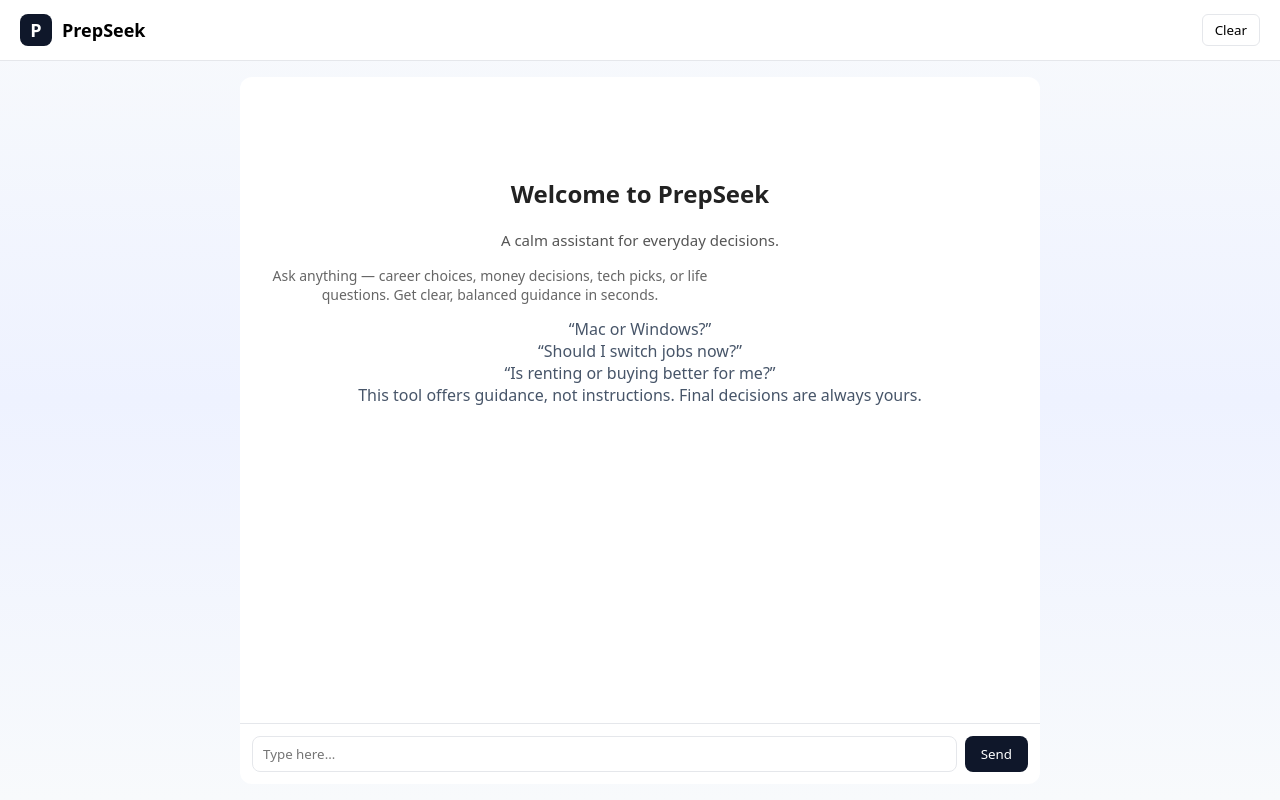
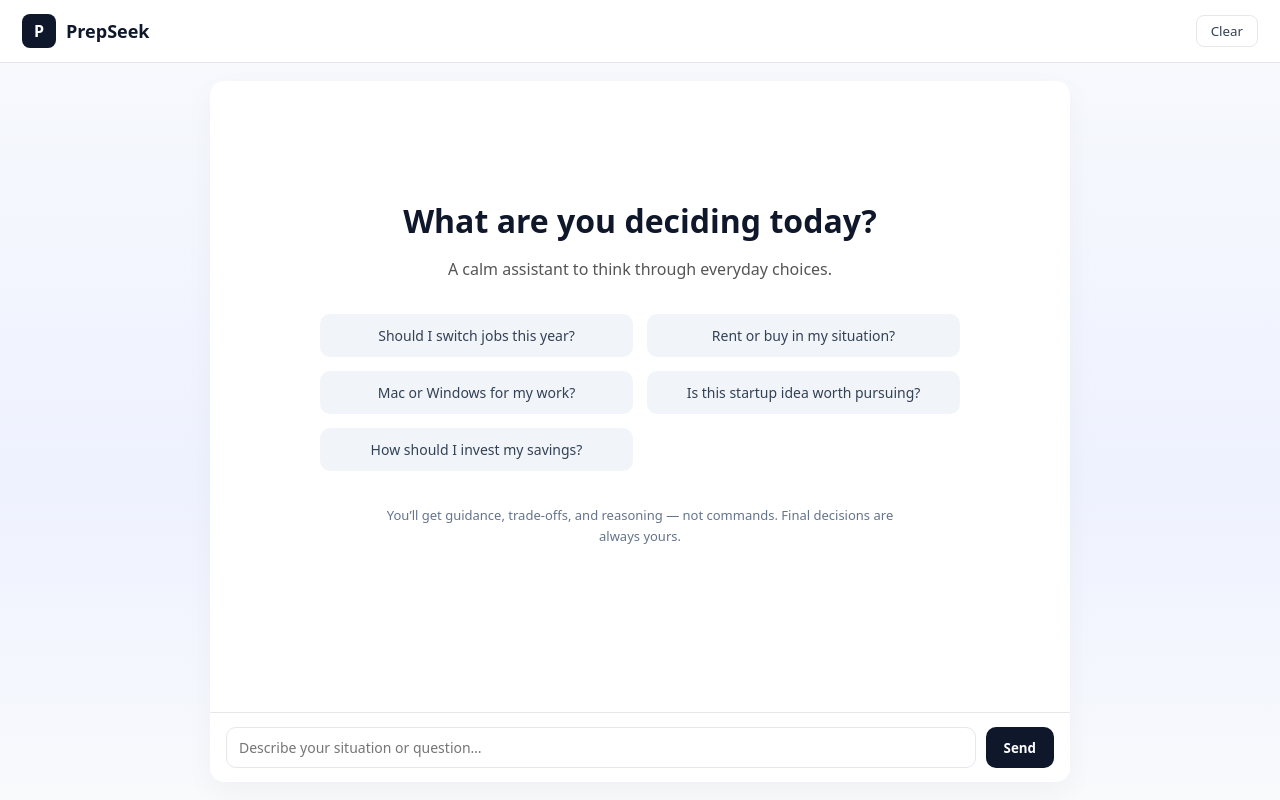
Before and after one commit to ubharathph07-create/rexolve-frontend, a React (Vite) app: page / in a window 1280 px wide. Built offline with nearby package versions, Linux system fonts and the light colour scheme.

Commit message:
UI changes

```diff
--- a/src/App.jsx
+++ b/src/App.jsx
@@ -16,13 +16,9 @@ export default function App() {
       const saved = localStorage.getItem("doubtSolverHistory");
       if (saved) {
         const parsed = JSON.parse(saved);
-        if (Array.isArray(parsed)) {
-          setMessages(parsed);
+        if (Array.isArray(parsed)) setMessages(parsed);
       }
-      }
-    } catch {
-      // ignore corrupted storage
-    }
+    } catch {}
   }, []);
 
   useEffect(() => {
@@ -66,9 +62,7 @@ export default function App() {
         }),
       });
 
-      if (!res.ok) {
-        throw new Error("Server error");
-      }
+      if (!res.ok) throw new Error("Server error");
 
       const data = await res.json();
 
@@ -76,7 +70,7 @@ export default function App() {
         ...nextMessages,
         { role: "assistant", text: data.answer },
       ]);
-    } catch (err) {
+    } catch {
       setError("Something went wrong. Try again.");
     } finally {
       setLoading(false);
@@ -94,10 +88,11 @@ export default function App() {
 
   return (
     <div style={styles.app}>
+      {/* Header */}
       <header style={styles.header}>
         <div style={styles.brand}>
           <div style={styles.logo}>P</div>
-          <span>PrepSeek</span>
+          <span style={styles.brandText}>PrepSeek</span>
         </div>
 
         <button onClick={handleClearChat} style={styles.clearBtn}>
@@ -105,38 +100,37 @@ export default function App() {
         </button>
       </header>
 
+      {/* Main */}
       <main style={styles.container}>
         <div style={styles.chatBox}>
           <div style={styles.messages}>
+            {/* Empty State */}
             {messages.length === 0 && (
               <div style={styles.empty}>
-    <h2 style={{ fontWeight: 600, color: "#222" }}>
-      Welcome to PrepSeek
-    </h2>
+                <h1 style={styles.heroTitle}>
+                  What are you deciding today?
+                </h1>
 
-    <p style={{ marginTop: "10px", fontSize: "15px", color: "#555" }}>
-      A calm assistant for everyday decisions.
+                <p style={styles.heroSubtitle}>
+                  A calm assistant to think through everyday choices.
                 </p>
 
-    <p style={{ marginTop: "16px", fontSize: "14px", color: "#666", maxWidth: "460px" }}>
-      Ask anything — career choices, money decisions, tech picks, or life questions.
-      Get clear, balanced guidance in seconds.
-    </p>
-
-    <div style={styles.examplesBox}>
-      <div style={styles.exampleLine}>“Mac or Windows?”</div>
-      <div style={styles.exampleLine}>“Should I switch jobs now?”</div>
-      <div style={styles.exampleLine}>“Is renting or buying better for me?”</div>
+                <div style={styles.promptGrid}>
+                  <div style={styles.prompt}>Should I switch jobs this year?</div>
+                  <div style={styles.prompt}>Rent or buy in my situation?</div>
+                  <div style={styles.prompt}>Mac or Windows for my work?</div>
+                  <div style={styles.prompt}>Is this startup idea worth pursuing?</div>
+                  <div style={styles.prompt}>How should I invest my savings?</div>
                 </div>
 
-    <div style={styles.trustNote}>
-      This tool offers guidance, not instructions.
+                <p style={styles.trustNote}>
+                  You’ll get guidance, trade-offs, and reasoning — not commands.
                   Final decisions are always yours.
-    </div>
+                </p>
               </div>
             )}
 
-
+            {/* Messages */}
             {messages.map((m, i) => (
               <div
                 key={i}
@@ -161,8 +155,15 @@ export default function App() {
 
             {loading && (
               <div style={{ ...styles.row, justifyContent: "flex-start" }}>
-                <div style={{ ...styles.bubble, ...styles.aiBubble, fontStyle: "italic", color: "#666" }}>
-                  Considering…
+                <div
+                  style={{
+                    ...styles.bubble,
+                    ...styles.aiBubble,
+                    fontStyle: "italic",
+                    color: "#666",
+                  }}
+                >
+                  Thinking…
                 </div>
               </div>
             )}
@@ -170,10 +171,11 @@ export default function App() {
 
           {error && <div style={styles.error}>{error}</div>}
 
+          {/* Input */}
           <div style={styles.inputBar}>
             <textarea
               rows={1}
-              placeholder="Type here…"
+              placeholder="Describe your situation or question…"
               value={input}
               onChange={(e) => setInput(e.target.value)}
               onKeyDown={handleKeyDown}
@@ -185,7 +187,7 @@ export default function App() {
               disabled={loading}
               style={styles.sendBtn}
             >
-              {loading ? "..." : "Send"}
+              {loading ? "…" : "Send"}
             </button>
           </div>
         </div>
@@ -201,14 +203,14 @@ const styles = {
     height: "100vh",
     display: "flex",
     flexDirection: "column",
-    fontFamily: "system-ui, sans-serif",
+    fontFamily: "system-ui, -apple-system, BlinkMacSystemFont, sans-serif",
     background:
-      "linear-gradient(180deg, #f8fafc 0%, #eef2ff 50%, #f8fafc 100%)",
+      "linear-gradient(180deg, #f8fafc 0%, #eef2ff 60%, #f8fafc 100%)",
   },
 
   header: {
     background: "#ffffff",
-    padding: "14px 20px",
+    padding: "14px 22px",
     borderBottom: "1px solid #e5e7eb",
     display: "flex",
     justifyContent: "space-between",
@@ -219,72 +221,118 @@ const styles = {
     display: "flex",
     alignItems: "center",
     gap: 10,
+  },
+
+  brandText: {
     fontSize: 18,
     fontWeight: 700,
+    color: "#0f172a",
   },
 
   logo: {
-    width: 32,
-    height: 32,
+    width: 34,
+    height: 34,
     borderRadius: 8,
     background: "#0f172a",
     color: "#fff",
     display: "flex",
     alignItems: "center",
     justifyContent: "center",
+    fontWeight: 700,
   },
 
   clearBtn: {
     background: "transparent",
     border: "1px solid #e5e7eb",
-    borderRadius: 6,
-    padding: "6px 12px",
+    borderRadius: 8,
+    padding: "6px 14px",
     cursor: "pointer",
+    color: "#334155",
   },
 
   container: {
     flex: 1,
     display: "flex",
     justifyContent: "center",
-    padding: 16,
+    padding: 18,
   },
 
   chatBox: {
     width: "100%",
-    maxWidth: 800,
+    maxWidth: 860,
     background: "#ffffff",
-    borderRadius: 12,
+    borderRadius: 14,
     display: "flex",
     flexDirection: "column",
     overflow: "hidden",
+    boxShadow: "0 10px 30px rgba(0,0,0,0.04)",
   },
 
   messages: {
     flex: 1,
-    padding: 20,
+    padding: "28px 26px",
     overflowY: "auto",
   },
 
+  /* Empty state */
+
   empty: {
     textAlign: "center",
-    marginTop: 80,
-    color: "#475569",
+    marginTop: 90,
+    color: "#334155",
   },
 
-  example: {
-    marginTop: 8,
+  heroTitle: {
+    fontSize: 32,
+    fontWeight: 700,
+    marginBottom: 10,
+    color: "#0f172a",
+  },
+
+  heroSubtitle: {
+    fontSize: 16,
+    color: "#555",
+    marginBottom: 34,
+  },
+
+  promptGrid: {
+    display: "grid",
+    gridTemplateColumns: "repeat(auto-fit, minmax(240px, 1fr))",
+    gap: 14,
+    maxWidth: 640,
+    margin: "0 auto 34px",
+  },
+
+  prompt: {
+    background: "#f1f5f9",
+    padding: "12px 16px",
+    borderRadius: 10,
+    fontSize: 14,
+    color: "#334155",
+    cursor: "pointer",
+  },
+
+  trustNote: {
     fontSize: 13,
+    color: "#64748b",
+    maxWidth: 520,
+    margin: "0 auto",
+    lineHeight: "1.6",
   },
+
+  /* Chat */
 
   row: {
     display: "flex",
-    marginBottom: 12,
+    marginBottom: 14,
   },
 
   bubble: {
     maxWidth: "75%",
-    padding: "10px 14px",
-    borderRadius: 10,
+    padding: "12px 16px",
+    borderRadius: 12,
+    lineHeight: "1.6",
+    fontSize: 15,
   },
 
   userBubble: {
@@ -294,12 +342,15 @@ const styles = {
 
   aiBubble: {
     background: "#f1f5f9",
+    color: "#0f172a",
   },
+
+  /* Input */
 
   inputBar: {
     display: "flex",
-    gap: 8,
-    padding: 12,
+    gap: 10,
+    padding: "14px 16px",
     borderTop: "1px solid #e5e7eb",
   },
 
@@ -307,22 +358,26 @@ const styles = {
     flex: 1,
     resize: "none",
     border: "1px solid #e5e7eb",
-    borderRadius: 8,
-    padding: "8px 10px",
+    borderRadius: 10,
+    padding: "10px 12px",
+    fontSize: 14,
+    outline: "none",
   },
 
   sendBtn: {
     background: "#0f172a",
     color: "#ffffff",
     border: "none",
-    borderRadius: 8,
-    padding: "8px 16px",
+    borderRadius: 10,
+    padding: "10px 18px",
+    cursor: "pointer",
+    fontWeight: 600,
   },
 
   error: {
     color: "#b91c1c",
     fontSize: 12,
-    padding: "6px 12px",
+    padding: "8px 14px",
     background: "#fef2f2",
   },
 };
```
Lines whose indentation alone changed are shown as unchanged.
